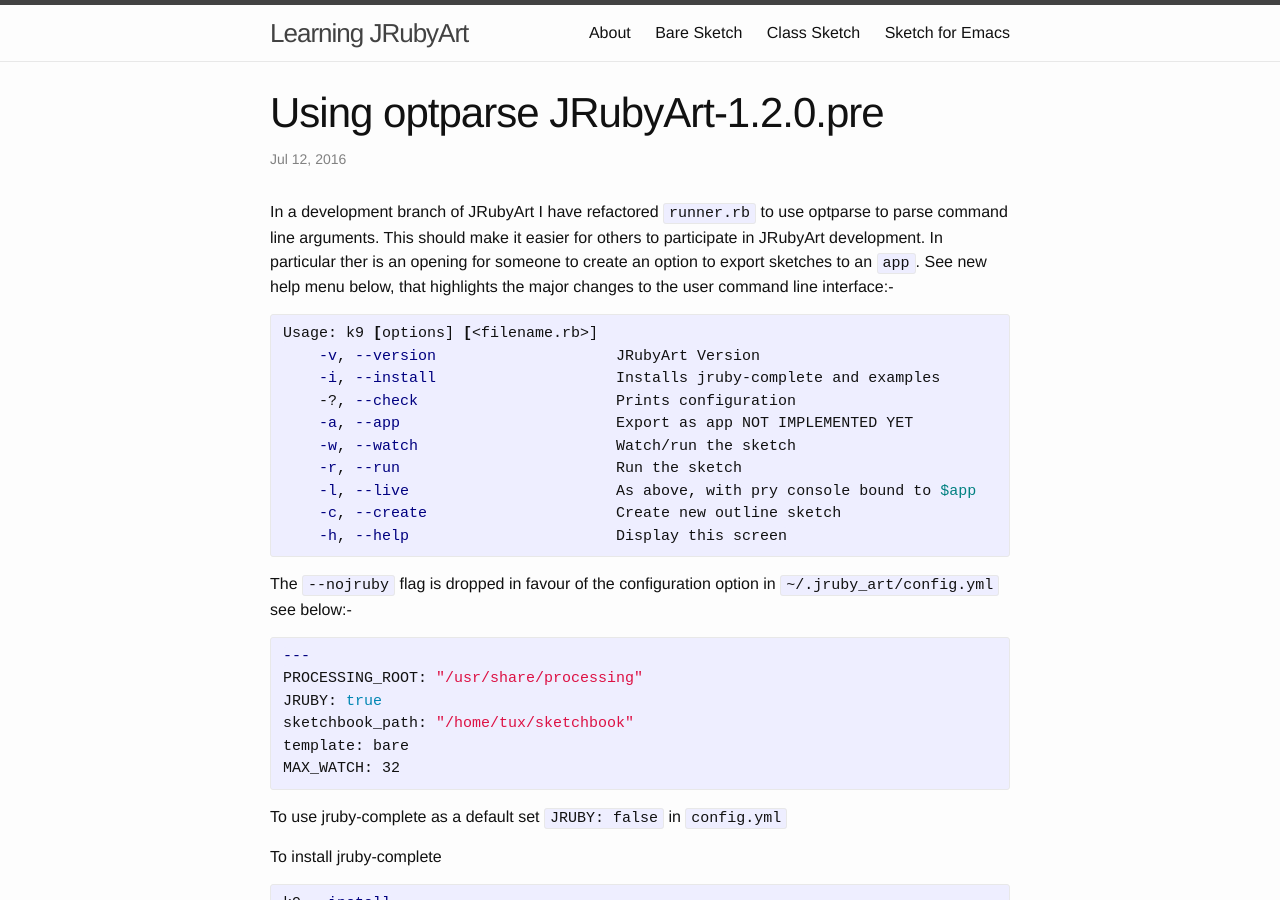
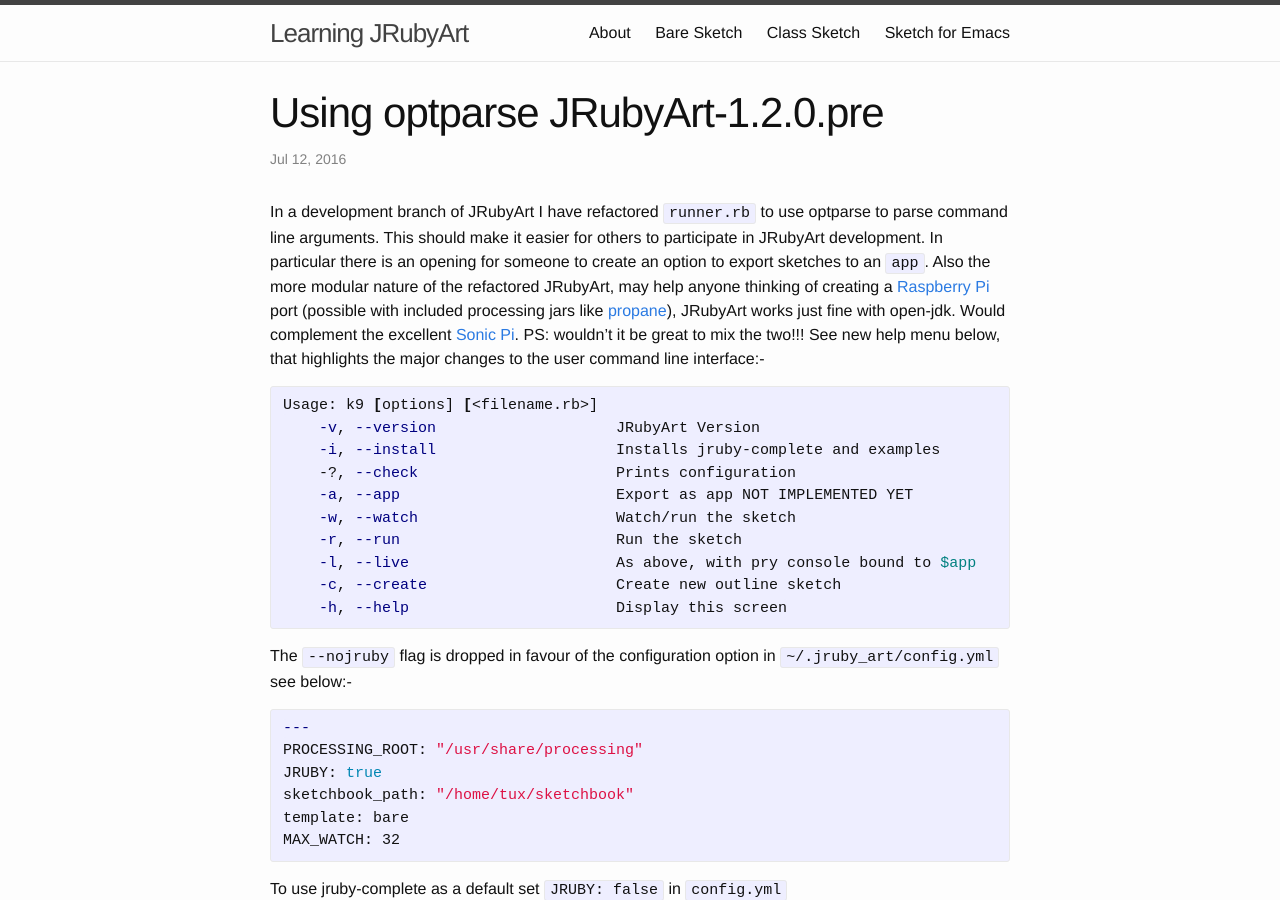
Before and after one commit to monkstone/monkstone.github.com, a Jekyll site: the page built from _posts/2016-07-12-optparse.md, in a window 1280 px wide and 900 px high. Built offline with Jekyll 4.4.1, drawn with Linux system fonts in a browser that asks for light colours.

Commit message:
sonic_pi an raspberry_pi links

```diff
--- a/_posts/2016-07-12-optparse.md
+++ b/_posts/2016-07-12-optparse.md
@@ -7,7 +7,7 @@ keywords: optparse, JRubyArt
 
 ---
 
-In a development branch of JRubyArt I have refactored `runner.rb` to use optparse to parse command line arguments. This should make it easier for others to participate in JRubyArt development. In particular ther is an opening for someone to create an option to export sketches to an `app`. See new help menu below, that highlights the major changes to the user command line interface:-
+In a development branch of JRubyArt I have refactored `runner.rb` to use optparse to parse command line arguments. This should make it easier for others to participate in JRubyArt development. In particular there is an opening for someone to create an option to export sketches to an `app`. Also the more modular nature of the refactored JRubyArt, may help anyone thinking of creating a [Raspberry Pi][pi] port (possible with included processing jars like [propane][propane]), JRubyArt works just fine with open-jdk. Would complement the excellent [Sonic Pi][sonic]. PS: wouldn't it be great to mix the two!!! See new help menu below, that highlights the major changes to the user command line interface:-
 
 {% highlight bash %}
 
@@ -63,3 +63,7 @@ k9 --create fred 200 200 p2d
 {% endhighlight %}
 
 The `bare` sketch template is used by default, for class wrapped or emacs sketches change the template in `~/.jruby_art/config.yml`.
+
+[propane]:https://github.com/monkstone/propane
+[pi]:https://www.raspberrypi.org/about/
+[sonic]:http://sonic-pi.net/
```
